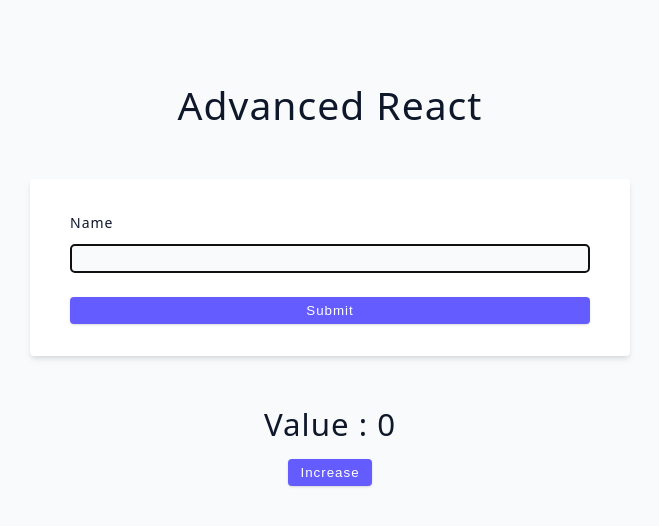
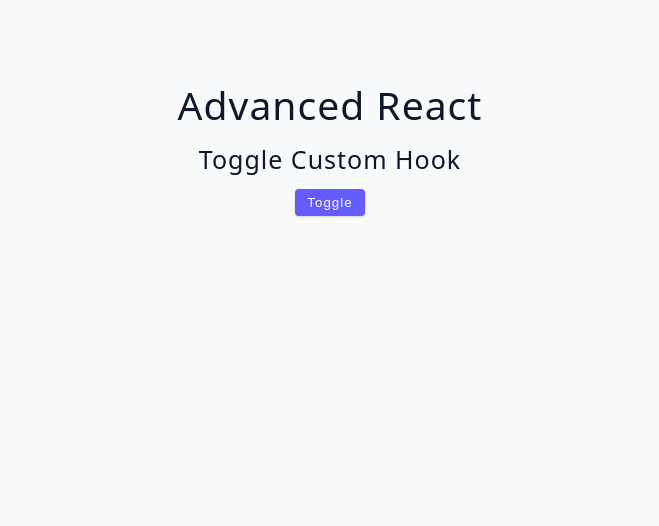
Before and after one commit to vsbron/course-all-in-one-2025, a React (Vite) app in the folder 03-advanced-react/: page / in a window 1280 px wide. Shown: the top 526 px of the page, without its empty margins (310-969 px from the left). Built offline with nearby package versions, Linux system fonts and the light colour scheme.

Commit message:
03-advanced-react - Basic custom hook example

```diff
--- a/03-advanced-react/src/App.jsx
+++ b/03-advanced-react/src/App.jsx
@@ -1,11 +1,11 @@
-import UseRefBasics from "./tutorial/07-useRef/01-useRef-basics";
+import ToggleExample from "./tutorial/08-custom-hooks/01-toggle";
 
 function App() {
   // Returned JSX
   return (
     <div className="container">
       <h2>Advanced React</h2>
-      <UseRefBasics />
+      <ToggleExample />
     </div>
   );
 }
--- a/03-advanced-react/src/tutorial/08-custom-hooks/01-toggle.jsx
+++ b/03-advanced-react/src/tutorial/08-custom-hooks/01-toggle.jsx
@@ -1,11 +1,14 @@
-import { useState } from "react";
+import useToggle from "./useToggle";
 
 const ToggleExample = () => {
-  const [show, setShow] = useState(false);
+  // Getting the states from the custom hook
+  const { show, toggle } = useToggle(false);
+
+  // Returned JSX
   return (
     <div>
       <h4>toggle custom hook</h4>
-      <button className="btn" onClick={() => setShow(!show)}>
+      <button className="btn" onClick={() => toggle()}>
         toggle
       </button>
       {show && <h4>some stuff</h4>}
--- /dev/null
+++ b/03-advanced-react/src/tutorial/08-custom-hooks/useToggle.jsx
@@ -0,0 +1,12 @@
+import { useState } from "react";
+
+const useToggle = (defaultValue) => {
+  // Creating the state and the toggle function
+  const [show, setShow] = useState(defaultValue);
+  const toggle = () => setShow((s) => !s);
+
+  // Return the value and the function
+  return { show, toggle };
+};
+
+export default useToggle;
```
